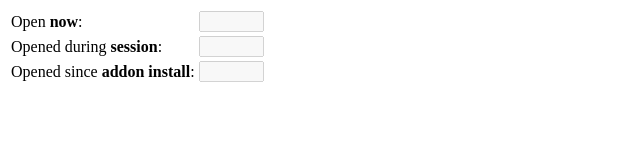
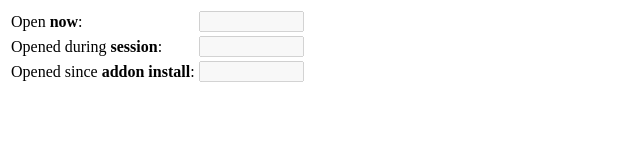
Before and after one commit to bobbyrne01/tab-data-firefox, a website: page data/html/view.html in a window 1280 px wide. Shown: the full height of the page, 0-640 px from the left. Drawn offline with Linux system fonts and the light colour scheme.

Commit message:
Doubling size of textfields for larger numbers

```diff
--- a/data/html/view.html
+++ b/data/html/view.html
@@ -9,7 +9,7 @@
 					<label>Open <b>now</b>: </label>
 				</td>
 				<td>
-					<input type="text" id="currentCount" disabled="true" size="5"></input>
+					<input type="text" id="currentCount" disabled="true" size="10"></input>
 				</td>
 			</tr>
 			<tr>
@@ -17,7 +17,7 @@
 					<label>Opened during <b>session</b>: </label>
 				</td>
 				<td>
-					<input type="text" id="sessionCount" disabled="true" size="5"></input>
+					<input type="text" id="sessionCount" disabled="true" size="10"></input>
 				</td>
 			</tr>
 			<tr>
@@ -25,7 +25,7 @@
 					<label>Opened since <b>addon install</b>: </label>
 				</td>
 				<td>
-					<input type="text" id="globalCount" disabled="true" size="5"></input>
+					<input type="text" id="globalCount" disabled="true" size="10"></input>
 				</td>
 			</tr>
 		</table>
```
